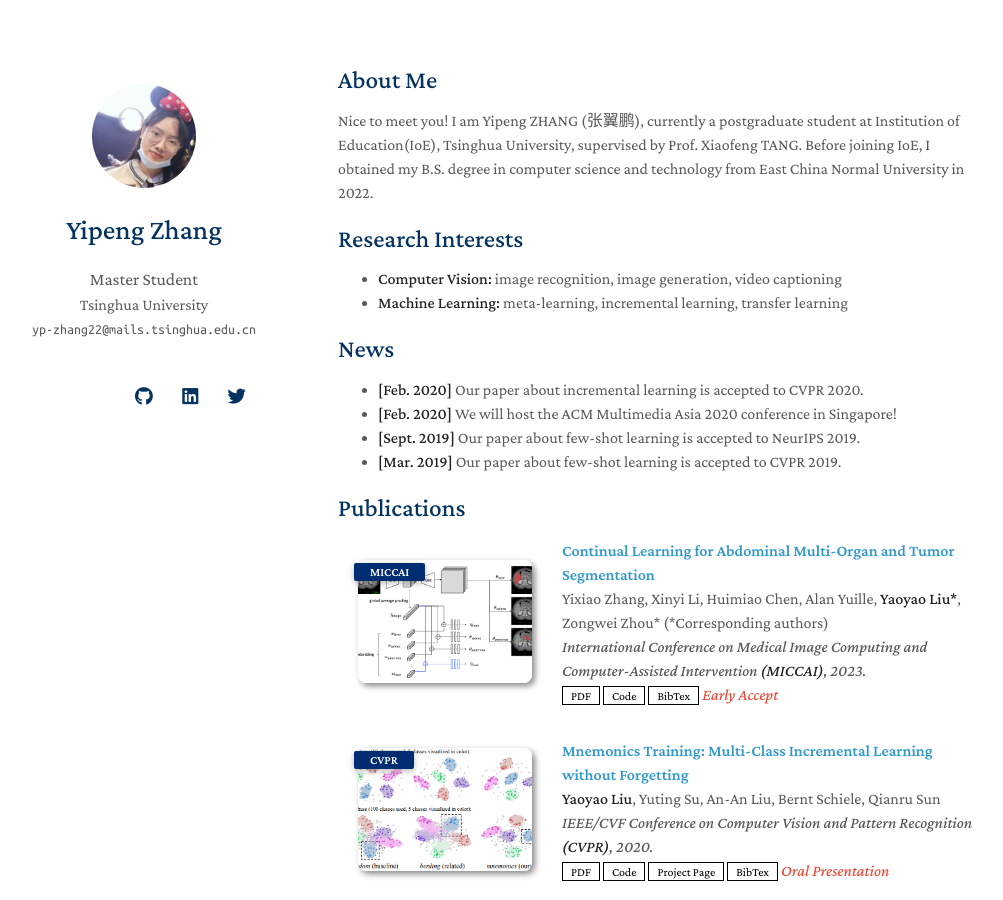
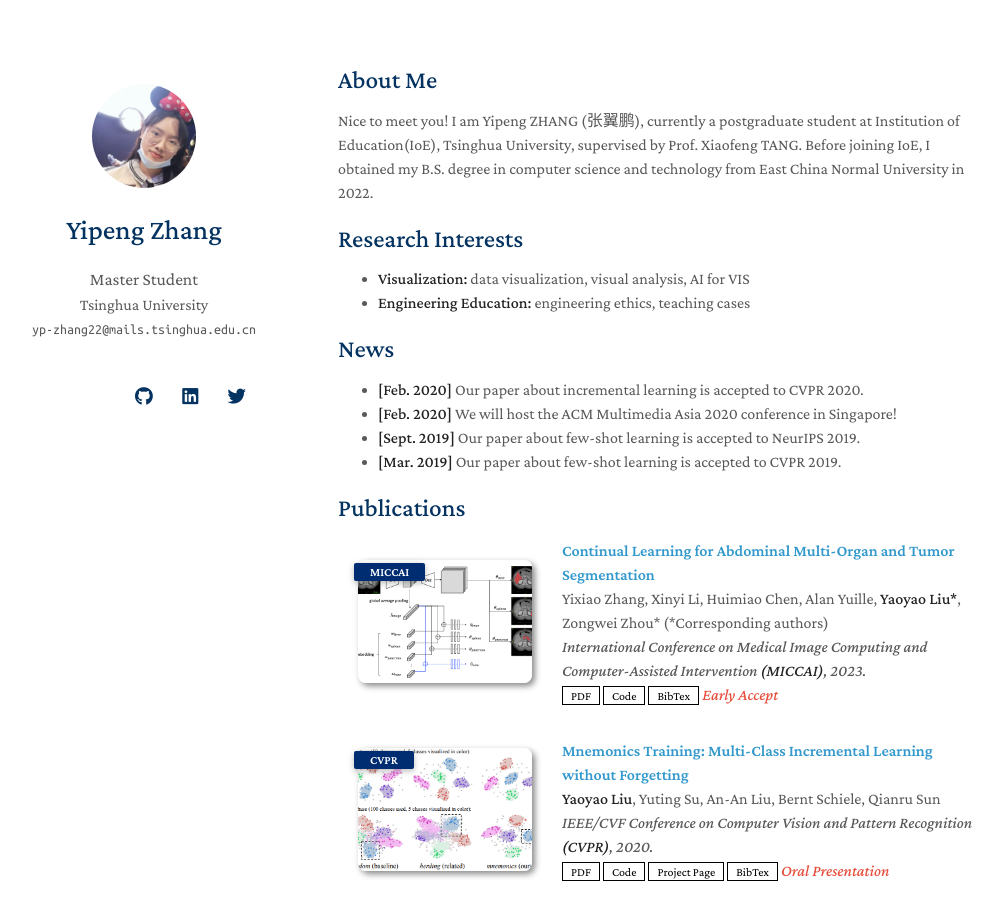
Before and after one commit to YipengZhang22/YipengZhang22.github.io, a Jekyll site: the page built from index.md, in a window 1280 px wide and 900 px high. Shown: the whole window, without its empty margins (132-1135 px from the left). Built offline with Jekyll 4.4.1, drawn with Linux system fonts in a browser that asks for light colours; nearby versions of some CDN libraries; a style sheet for code colours, icons or effects is not loaded; our own code applies the rules of GitHub Pages for plain Markdown files.

Commit message:
Update index.md

```diff
--- a/index.md
+++ b/index.md
@@ -8,8 +8,8 @@ Nice to meet you! I am Yipeng ZHANG (张翼鹏), currently a postgraduate studen
 
 ## Research Interests
 
-- **Computer Vision:** image recognition, image generation, video captioning
-- **Machine Learning:** meta-learning, incremental learning, transfer learning
+- **Visualization:** data visualization, visual analysis, AI for VIS
+- **Engineering Education:** engineering ethics, teaching cases
 
 ## News
 
```
